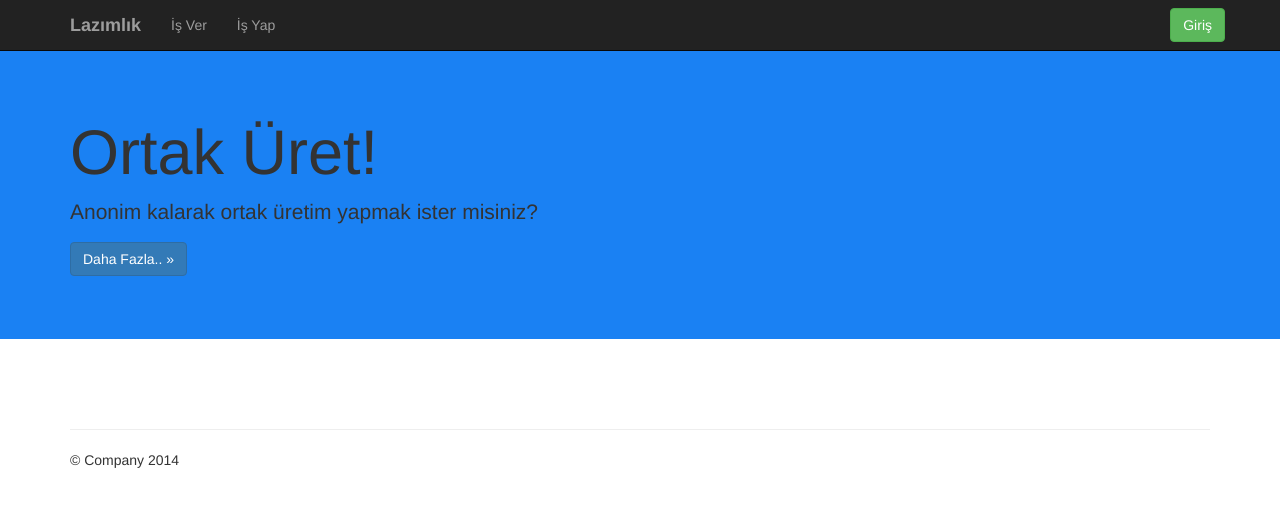
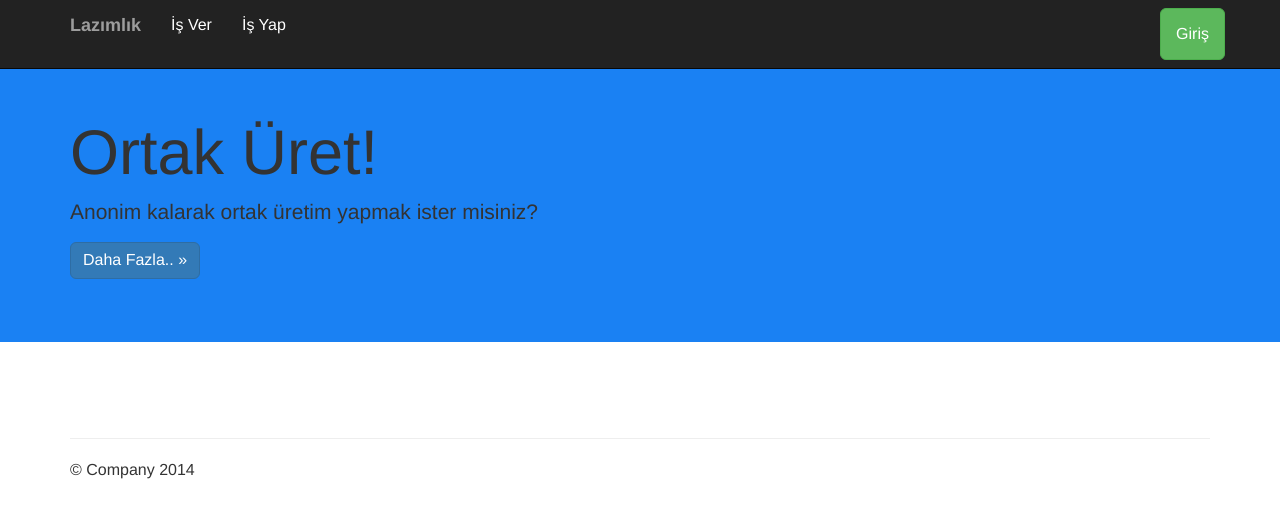
Before and after one commit to COMU/lazimlik, a Django app: page / in a window 1280 px wide. Shown: the top 518 px of the page. Run offline with Django 3.2, Linux system fonts and the light colour scheme; parts of the project's set-up code (start-up, migrations or seed data) failed here and were passed over; some libraries are stand-ins or nearby versions.

Commit message:
görünüm düzenlendi

```diff
--- a/lazimlik/static/static/css/custom.css
+++ b/lazimlik/static/static/css/custom.css
@@ -5,3 +5,16 @@
 .jumbotron1 {
 	background-color: #1A81F3;
 }
+
+.navbar-inverse .navbar-nav>li>a {
+	color: #FFFFFF;
+}
+
+.btn {
+	font-size: 16px;
+	border-radius: 6px;
+}
+
+body {
+	font-size: 16px;
+}
--- a/lazimlik/static/templates/navbar.html
+++ b/lazimlik/static/templates/navbar.html
@@ -15,7 +15,7 @@
     			<li><a href='{% url "isyapalim" %}'>İş Yap</a></li>
     		</ul>
     		<ul class="nav navbar-nav navbar-right">
-    			<li><button type="button" href="{% url 'login' %}" class="btn btn-success navbar-btn">Giriş</button></li>
+    			<li><a href="{% url 'login' %}" type="button" class="btn btn-success navbar-btn">Giriş</a></li>
     		</ul>
     	</div><!--/.navbar-collapse -->
   	</div>
--- a/lazimlik/static/templates/navbar_cikis.html
+++ b/lazimlik/static/templates/navbar_cikis.html
@@ -15,7 +15,7 @@
     			<li><a href='{% url "isyapalim" %}'>İş Yap</a></li>
     		</ul>
     		<ul class="nav navbar-nav navbar-right">
-    			<li><button type="button" href='{% url "logout" %}' class="btn btn-success navbar-btn">Çıkış</button> </li>
+    			<li><a href="{% url 'logout' %}" type="button" class="btn btn-success navbar-btn">Çıkış</a></li>
     		</ul>
     	</div><!--/.navbar-collapse -->
   	</div>
```
Also changed, not shown: lazimlik/static/templates/anasayfa.html (+5 -5 lines).
